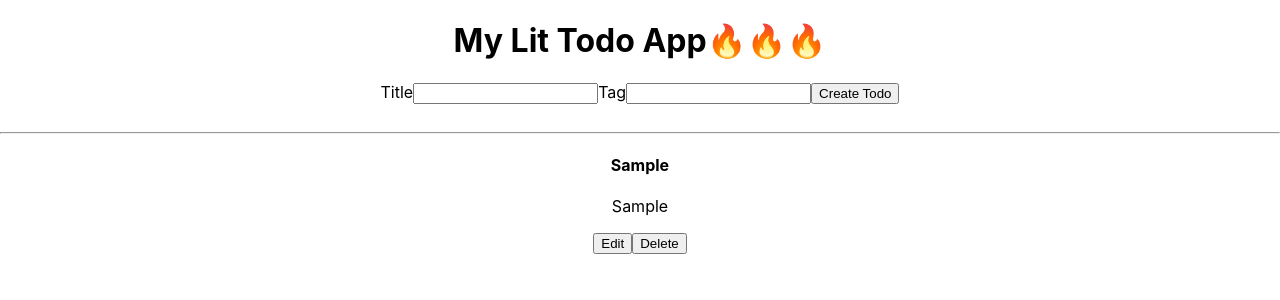
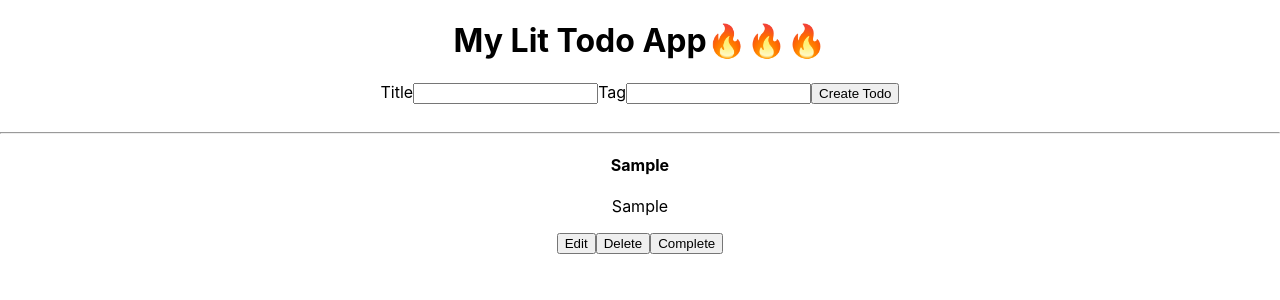
Before and after one commit to takufunkai/todo-application, a React (Create React App) app in the folder todo-api/client/: page / in a window 1280 px wide. Both pictures are taken after typing "Sample", "Sample" into the empty fields and a click on the button "Create Todo". Shown: the top 300 px of the page. Built offline with nearby package versions, Linux system fonts and the light colour scheme; no server answers.

Commit message:
added complete functionality

```diff
--- a/todo-api/client/src/components/Todo.js
+++ b/todo-api/client/src/components/Todo.js
@@ -1,7 +1,9 @@
 import React from 'react';
 
-const Todo = ({ todo, removeTodo, editTodo, editing }) => (
-    <div className="todo" key={todo.id}>
+const Todo = ({
+  todo, removeTodo, editTodo, editing, completeTodo
+  }) => (
+    <div className="todo" style={{ textDecoration: todo.done ? "line-through" : "" }} >
       <h4>{todo.title}</h4>
       <p>{todo.tag}</p>
 
@@ -13,6 +15,7 @@ const Todo = ({ todo, removeTodo, editTodo, editing }) => (
       )}
 
       <button onClick={() => removeTodo(todo.id)}>Delete</button>
+      <button onClick={() => completeTodo(todo)}>Complete</button>
     </div>
 );
 
--- a/todo-api/client/src/components/TodosList.js
+++ b/todo-api/client/src/components/TodosList.js
@@ -4,16 +4,22 @@ import NewTodoForm from './NewTodoForm';
 import Todo from './Todo';
 import EditTodoForm from './EditTodoForm';
 
+
 const TodosList = props => {
 
-  const apiUrl = '/api/v1/todos';
+  const apiUrl = '/api/v1/todos/';
 
   const [todos, setTodos] = useState([]);
 
   useEffect(() => {
-    axios.get(apiUrl)
-        .then(res => setTodos(res.data))
-      }, [todos]);
+    let ignore = false;
+    const fetchTodo = async () => {
+      const res = await axios.get(apiUrl);
+      if (!ignore) setTodos(res.data);
+    };
+    fetchTodo();
+    return (() => {ignore = true; });
+  }, [todos]);
 
   const initialFormState = {
     title:'',
@@ -30,16 +36,17 @@ const TodosList = props => {
           {
               todo:{
                   title: todo.title,
-                  tag: todo.tag}
+                  tag: todo.tag,
+                  done: false}
         }))
         .then(res=>(console.log(res.id)))
         .catch( error => console.log(error))
 
-    setTodos([...todos, todo]);
+      setTodos([...todos, todo]);
   }
 
   const removeTodo = id => {
-    axios.delete( '/api/v1/todos/' + id )
+    axios.delete( apiUrl + id )
         .then(response => {
           setTodos(todos.filter(todo => todo.id !== id))
         })
@@ -57,11 +64,26 @@ const TodosList = props => {
     })
   }
 
+  const completeTodo = completedTodo => {
+    const qs = require('qs');
+    axios.patch(apiUrl + completedTodo.id, qs.stringify(
+      {
+        todo: {
+          done: !completedTodo.done
+        }
+      }
+    ))
+      .then(res => console.log(res.data));
+
+    setTodos(todos.map(todo => (todo.id === completedTodo.id ? completedTodo : todo)))
+
+  };
+
   const updateTodo = (updatedTodo) => {
     setEditing(false);
 
     const qs = require('qs');
-    axios.patch('api/v1/todos/' + updatedTodo.id, qs.stringify(
+    axios.patch(apiUrl + updatedTodo.id, qs.stringify(
       {
         todo: {
           title: updatedTodo.title,
@@ -92,7 +114,14 @@ const TodosList = props => {
         <br/>
         <hr/>
         {todos.map((todo, _) => (
-            <Todo key={todo.created_at} todo={todo} removeTodo={removeTodo} editTodo={editTodo} editing={editing} />
+            <Todo
+              key={todo.id}
+              todo={todo}
+              removeTodo={removeTodo}
+              editTodo={editTodo}
+              editing={editing}
+              completeTodo={completeTodo}
+              />
         ))}
       </div>
     </div>
```
